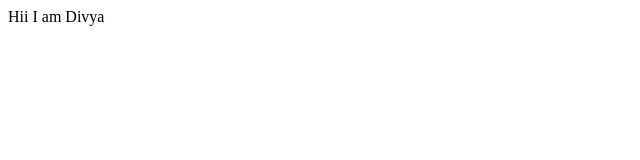
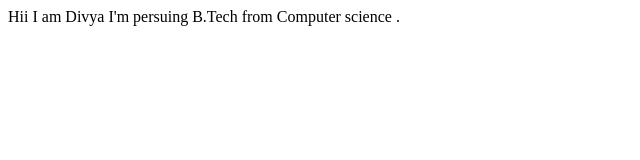
Before and after one commit to Divya70/studet-name-site, a plain HTML site: page index.html in a window 1280 px wide. Shown: the whole page, without its empty margins (0-640 px from the left). Drawn offline with Linux system fonts and the light colour scheme.

Commit message:
docs:addqualification

```diff
--- a/index.html
+++ b/index.html
@@ -7,5 +7,6 @@
 </head>
 <body>
     Hii I am Divya
+    I'm persuing B.Tech from Computer science .
 </body>
 </html>
```
